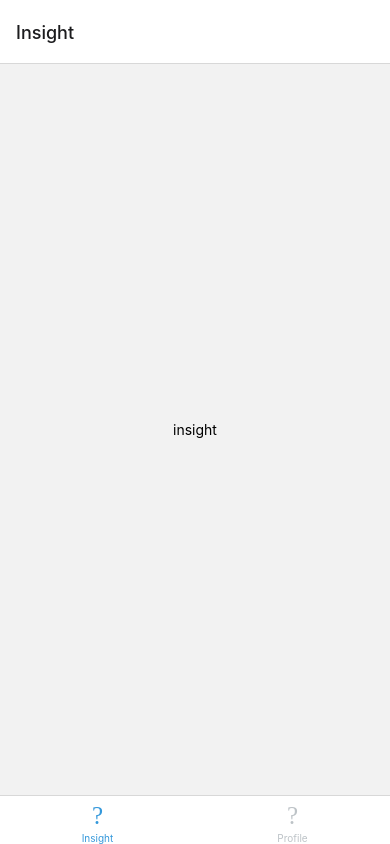
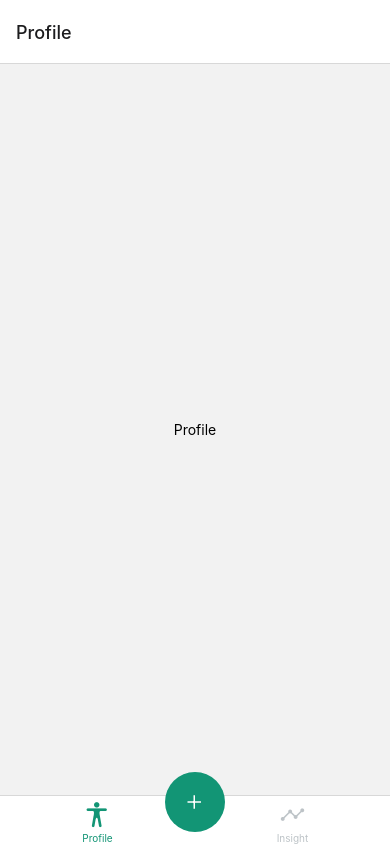
Before and after one commit to AJP-432/cooking-app, a React Native app: screen / in a window 390 px wide. Built offline with nearby package versions, Linux system fonts and the light colour scheme.

Commit message:
nav bar format

```diff
--- a/components/Nav.js
+++ b/components/Nav.js
@@ -1,10 +1,9 @@
 import React from 'react';
 import { createBottomTabNavigator } from '@react-navigation/bottom-tabs';
 import { NavigationContainer } from '@react-navigation/native';
-import Icon from 'react-native-vector-icons/Ionicons';
+import { Ionicons } from '@expo/vector-icons';
+import { View, Text, TouchableOpacity, StyleSheet } from 'react-native';
 
-// Import your screen components
-//import HomePage from '../pages/HomePage';
 import Insight from '../pages/InsightsPage';
 import Profile from '../pages/UserPage';
 
@@ -13,45 +12,64 @@ const Tab = createBottomTabNavigator();
 const Navigation = () => {
   return (
     <NavigationContainer>
+      <View style={styles.container}>
         <Tab.Navigator
           tabBarOptions={{
-          activeTintColor: '#3498db', // Set your preferred active color
-          inactiveTintColor: '#bdc3c7', // Set your preferred inactive color
+            activeTintColor: '#129575',
+            inactiveTintColor: '#bdc3c7',
           }}
         >
+          <Tab.Screen
+            name="Profile"
+            component={Profile}
+            options={{
+              tabBarLabel: 'Profile',
+              tabBarIcon: ({ color, size }) => (
+                <Ionicons name="body" color={color} size={size} />
+              ),
+            }}
+          />
+
           <Tab.Screen
             name="Insight"
             component={Insight}
             options={{
               tabBarLabel: 'Insight',
               tabBarIcon: ({ color, size }) => (
-              <Icon name="insights" color={color} size={size} />
+                <Ionicons name="analytics" color={color} size={size} />
               ),
             }}
           />
-        <Tab.Screen
-          name="Profile"
-          component={Profile}
-          options={{
-            tabBarLabel: 'Profile',
-            tabBarIcon: ({ color, size }) => (
-              <Icon name="profile" color={color} size={size} />
-            ),
-          }}
-        />
-        {/* <Tab.Screen
-          name="Settings"
-          component={SettingsScreen}
-          options={{
-            tabBarLabel: 'Settings',
-            tabBarIcon: ({ color, size }) => (
-              <Icon name="settings" color={color} size={size} />
-            ),
-          }}
-        /> */}
         </Tab.Navigator>
+
+        {/* Add button in the middle */}
+        <TouchableOpacity style={styles.addButton}>
+          <Ionicons name="md-add" size={24} color="white" />
+        </TouchableOpacity>
+      </View>
     </NavigationContainer>
   );
 };
 
+const styles = StyleSheet.create({
+  container: {
+    flex: 1,
+    position: 'relative',
+  },
+  addButton: {
+    backgroundColor: '#129575',
+    alignItems: 'center',
+    justifyContent: 'center',
+    width: 60,
+    height: 60,
+    borderRadius: 30,
+    position: 'absolute',
+    bottom: '5%', // Adjust this value based on your design
+    left: '50%',   // Adjust this value based on your design
+    marginLeft: -30,
+    marginBottom: -30,
+    elevation: 3,
+  },
+});
+
 export default Navigation;
--- a/package.json
+++ b/package.json
@@ -10,6 +10,7 @@
     "prettier": "prettier 'src/**/*.js'"
   },
   "dependencies": {
+    "@expo/vector-icons": "^13.0.0",
     "@react-native-community/viewpager": "^5.0.11",
     "@react-native-vector-icons/ionicons": "^7.2.2-alpha.3",
     "@react-navigation/bottom-tabs": "^6.5.11",
--- a/pages/HomePage.js
+++ b/pages/HomePage.js
@@ -45,10 +45,11 @@ const styles = StyleSheet.create({
     flex: 1,
     padding: 10,
     backgroundColor: '#fff',
+    marginVertical: 5,
   },
   header: {
     textAlign: 'right',
-    margin: 10,
+    margin: 20,
   },
   welcomeText: {
     fontSize: 20,
@@ -57,7 +58,8 @@ const styles = StyleSheet.create({
   },
   recipeCard: {
     flex: 1,
-    margin: 5,
+    margin: 10,
+    marginVertical: 30,
     padding: 10,
     borderRadius: 10,
     backgroundColor: '#f0f0f0',
```
Also changed, not shown: components/f.js (added, +50 -0 lines), 1 other file (tests, documents, lock files or other folders). Lines whose indentation alone changed are shown as unchanged.
